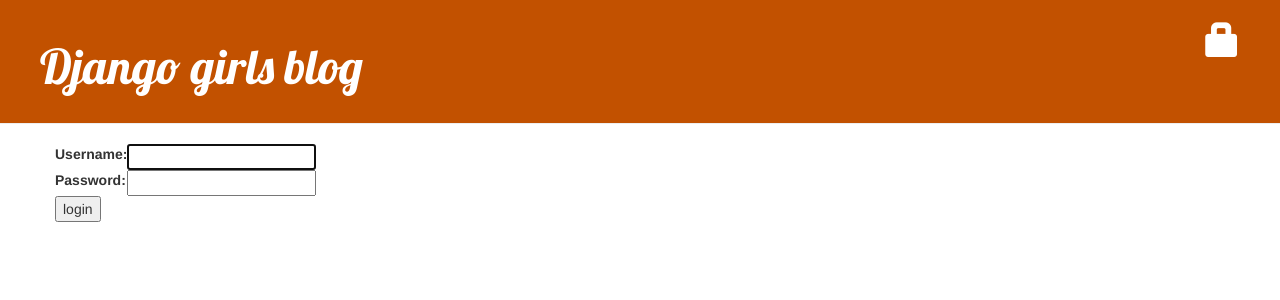
After one commit to Tylosten/djangogirls_tuto, a Django app: page /accounts/login/ in a window 1280 px wide. The commit adds this page. Shown: the top 300 px of the page. Run offline with Django 3.2, Linux system fonts and the light colour scheme; some libraries are stand-ins or nearby versions.

Commit message:
Add login and drafts

```diff
--- a/blog/static/css/blog.css
+++ b/blog/static/css/blog.css
@@ -41,6 +41,10 @@
     margin-bottom: 70px;
 }
 
+.post .btn {
+  float: right;
+}
+
 .post h2 a, .post h2 a:visited {
     color: #000000;
 }
--- a/blog/templates/blog/base.html
+++ b/blog/templates/blog/base.html
@@ -13,9 +13,13 @@
   <body>
     <div class="page-header">
       {% if user.is_authenticated %}
-        <a href="{% url 'post_new' %}" class='top-menu'>
-          <span class="glyphicon glyphicon-plus"></span>
-        </a>
+          <p class="top-menu">Hello {{ user.username }}
+            <small><a href="{% url 'logout' %}"><span class="glyphicon glyphicon-log-out"></a></small>
+          </p>
+          <a href="{% url 'post_new' %}" class="top-menu"><span class="glyphicon glyphicon-plus"></span></a>
+          <a href="{% url 'draft_list' %}" class="top-menu"><span class="glyphicon glyphicon-edit"></span></a>
+      {% else %}
+          <a href="{% url 'login' %}" class="top-menu"><span class="glyphicon glyphicon-lock"></span></a>
       {% endif %}
       <h1><a href="/">Django girls blog</a></h1>
     </div>
--- a/blog/templates/blog/post_detail.html
+++ b/blog/templates/blog/post_detail.html
@@ -6,12 +6,17 @@
           <div class="date">
               {{ post.published_date }}
           </div>
+      {% else %}
+          {% if user.is_authenticated %}
+            <a class="btn btn-default" href="{% url 'post_publish' pk=post.pk %}">Publish</a>
+          {% endif %}
       {% endif %}
 
       {% if user.is_authenticated %}
         <a class="btn btn-default" href="{% url 'post_edit' pk=post.pk %}">
           <span class="glyphicon glyphicon-pencil"></span>
         </a>
+        <a class="btn btn-default" href="{% url 'post_remove' pk=post.pk %}"><span class="glyphicon glyphicon-remove"></span></a>
       {% endif %}
       <h2>{{ post.title }}</h2>
       <p>{{ post.text|linebreaksbr }}</p>
--- /dev/null
+++ b/blog/templates/registration/login.html
@@ -0,0 +1,24 @@
+{% extends "blog/base.html" %}
+
+{% block content %}
+    {% if form.errors %}
+        <p>Your username and password didn't match. Please try again.</p>
+    {% endif %}
+
+    <form method="post" action="{% url 'login' %}">
+    {% csrf_token %}
+        <table>
+        <tr>
+            <td>{{ form.username.label_tag }}</td>
+            <td>{{ form.username }}</td>
+        </tr>
+        <tr>
+            <td>{{ form.password.label_tag }}</td>
+            <td>{{ form.password }}</td>
+        </tr>
+        </table>
+
+        <input type="submit" value="login" />
+        <input type="hidden" name="next" value="{{ next }}" />
+    </form>
+{% endblock %}
--- a/blog/urls.py
+++ b/blog/urls.py
@@ -6,4 +6,7 @@
     path("post/<int:pk>", views.post_detail, name="post_detail"),
     path("post/new", views.post_new, name="post_new"),
     path("post/<int:pk>/edit", views.post_edit, name="post_edit"),
+    path("draft", views.draft_list, name="draft_list"),
+    path("post/<int:pk>/publish", views.post_publish, name="post_publish"),
+    path("post/<int:pk>/remove", views.post_remove, name="post_remove"),
 ]
--- a/djangogirls_site/urls.py
+++ b/djangogirls_site/urls.py
@@ -15,8 +15,11 @@
 """
 from django.contrib import admin
 from django.urls import path, include
+from django.contrib.auth import views
 
 urlpatterns = [
-    path('admin/', admin.site.urls),
-    path('', include('blog.urls'))
+    path("admin/", admin.site.urls),
+    path("accounts/login/", views.LoginView.as_view(), name="login"),
+    path("accounts/logout/", views.LogoutView.as_view(next_page="/"), name="logout"),
+    path("", include("blog.urls")),
 ]
```
Also changed, not shown: blog/templates/blog/draft_list.html (added, +13 -0 lines), blog/views.py (+21 -3 lines), djangogirls_site/settings.py (+40 -38 lines).
